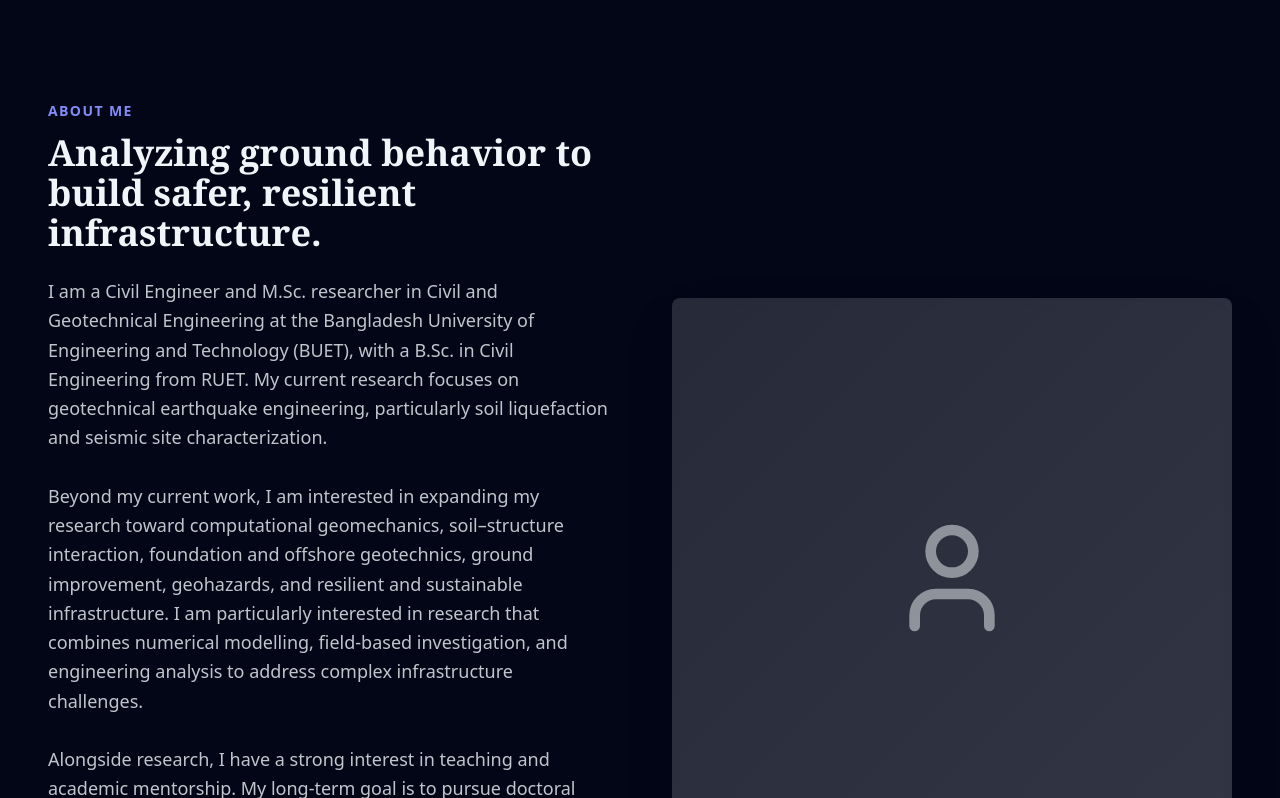
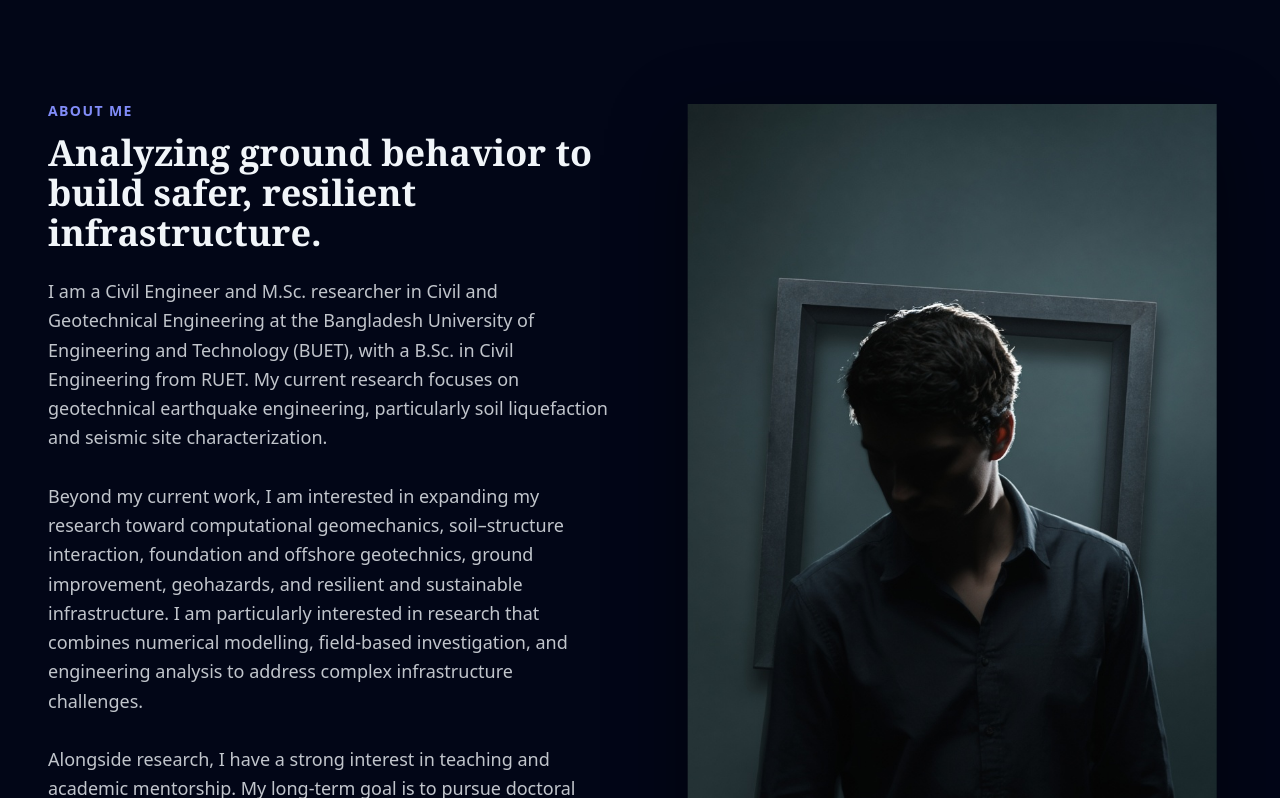
Before and after one commit to enamulislammeraj25-rin/portfolio-xrin, a React (Create React App) app: page / in a window 1280 px wide. Shown: the part 811-1609 px from the top of the page. Built offline with nearby package versions, Linux system fonts and the light colour scheme.

Commit message:
Replace the flat user icon with an emerging portrait placeholder.

```diff
--- a/src/App.js
+++ b/src/App.js
@@ -776,14 +776,23 @@ export default function App() {
                     ))}
                 </div>
             </div>
-            <div className="relative">
-                <div className={`aspect-square rounded-lg overflow-hidden shadow-2xl transition-transform duration-500 ease-out
-                    ${(theme === 'light' || theme === 'spring') ? 'bg-stone-200' : 'bg-white/10 backdrop-blur-md'}`}>
-                    <div className={`w-full h-full flex items-center justify-center bg-gradient-to-br
-                        ${(theme === 'light' || theme === 'spring') ? 'from-stone-200 to-stone-300' : 'from-white/5 to-white/10'}`}>
-                        {/* Placeholder for User Image */}
-                        <User className="w-32 h-32 opacity-50" />
-                    </div>
+            <div className="relative mx-auto w-full max-w-md">
+                <div className={`absolute inset-x-8 top-10 bottom-0 rounded-3xl border shadow-2xl
+                    ${theme === 'light' || theme === 'spring' ? 'bg-stone-200/80 border-stone-300' :
+                      theme === 'midnight' ? 'bg-indigo-950/70 border-indigo-400/20' :
+                      theme === 'rain' ? 'bg-[#16343c]/70 border-sky-200/20' :
+                      theme === 'ruby' ? 'bg-rose-950/70 border-rose-400/20' :
+                      theme === 'emerald' ? 'bg-emerald-950/70 border-emerald-400/20' :
+                      theme === 'nature' ? 'bg-green-950/70 border-lime-400/20' :
+                      theme === 'musgravite' ? 'bg-purple-950/70 border-purple-300/20' :
+                      theme === 'dark' ? 'bg-neutral-900/80 border-teal-400/20' :
+                      'bg-white/10 border-white/15'} backdrop-blur-md`} />
+                <div className="relative aspect-[4/5] overflow-visible">
+                    <img
+                      src={PORTFOLIO_DATA.profile.photo}
+                      alt=""
+                      className="absolute left-1/2 -translate-x-1/2 bottom-[-6%] w-[118%] max-w-none object-contain drop-shadow-[0_25px_40px_rgba(0,0,0,0.45)] pointer-events-none select-none"
+                    />
                 </div>
             </div>
         </div>
--- a/src/data/portfolioData.js
+++ b/src/data/portfolioData.js
@@ -19,6 +19,7 @@ export const PORTFOLIO_DATA = {
     email: "enamulislammeraj.25@gmail.com",
     location: "Dhaka, Bangladesh",
     cvLink: "/Enamul_Islam_Meraj_WebsiteCV.pdf",
+    photo: "/profile-placeholder.jpg",
 
     // --- EDITABLE: Social Links URLs ---
     social: {
```
Also changed, not shown: public/profile-placeholder.jpg (added).
